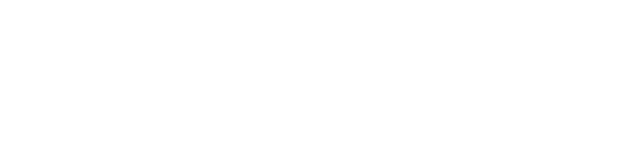
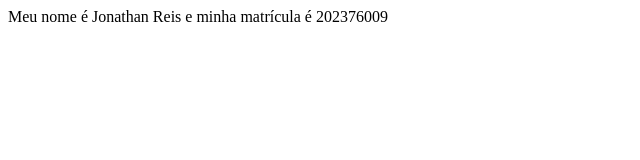
Before and after one commit to ufjf-dcc202/ufjf-dcc202-2023-3-a-atv2-JonathanReis-bit, a plain HTML site: page index.html in a window 1280 px wide. Shown: the whole page, without its empty margins (0-640 px from the left). Drawn offline with Linux system fonts and the light colour scheme.

Commit message:
adiciona modelo html

```diff
--- a/index.html
+++ b/index.html
@@ -3,9 +3,9 @@
 <head>
     <meta charset="UTF-8">
     <meta name="viewport" content="width=device-width, initial-scale=1.0">
-    <title>Document</title>
+    <title>Atividade 2</title>
 </head>
 <body>
-
+    Meu nome é Jonathan Reis e minha matrícula é 202376009
 </body>
 </html>
```
